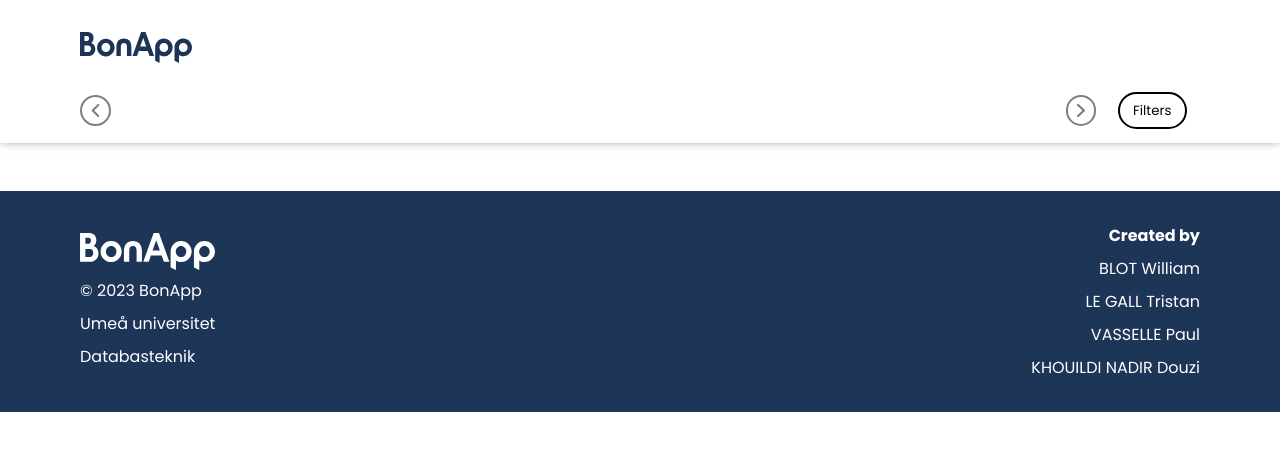
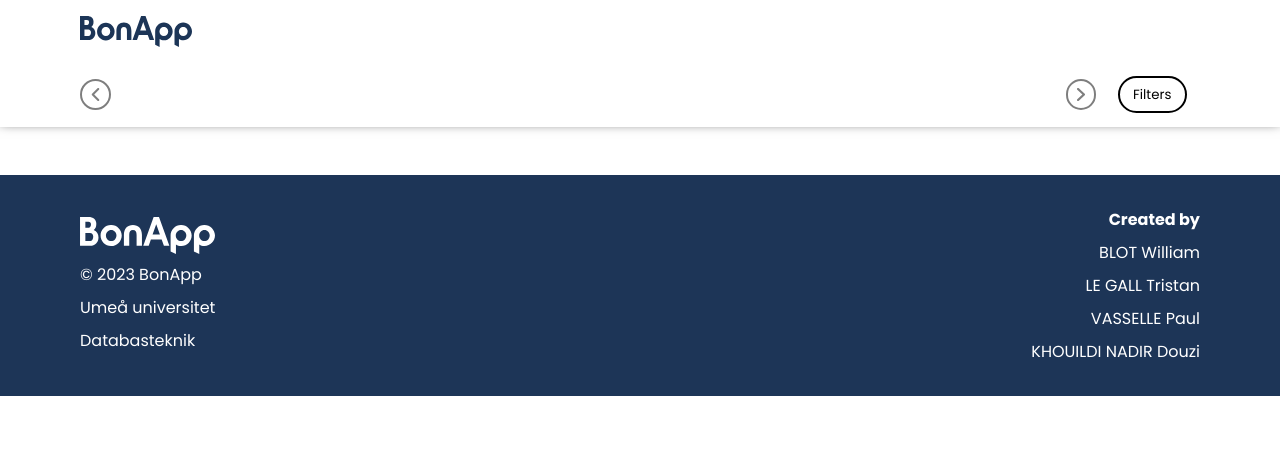
Before and after one commit to WB-44/BonApp, a website: page client/index.html in a window 1280 px wide. Drawn offline with nearby package versions, Linux system fonts and the light colour scheme; no server answers; a web font is replaced by a local one.

Commit message:
Rectification du style CSS pour s'adapter au page des lieux

```diff
--- a/client/css/style.css
+++ b/client/css/style.css
@@ -68,7 +68,6 @@ header {
     display: flex;
     flex-direction: column;
     padding: 0 5em;
-    gap: 1em;
     box-shadow: 0 -6px 12px black;
     z-index: 1;
 }
@@ -78,7 +77,7 @@ header {
     justify-content: space-between;
     align-items: center;
     gap: 1em;
-    margin-top: 2em;
+    margin: 1em 0;
 }
 
 #first-header div {
```
